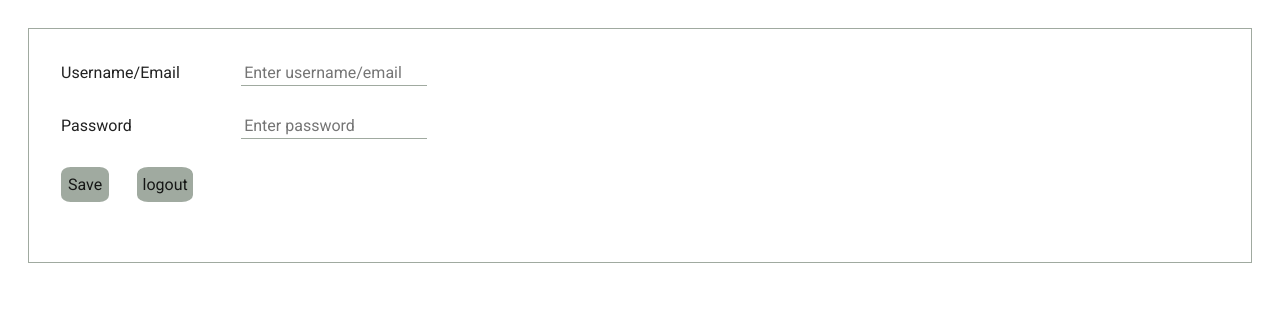
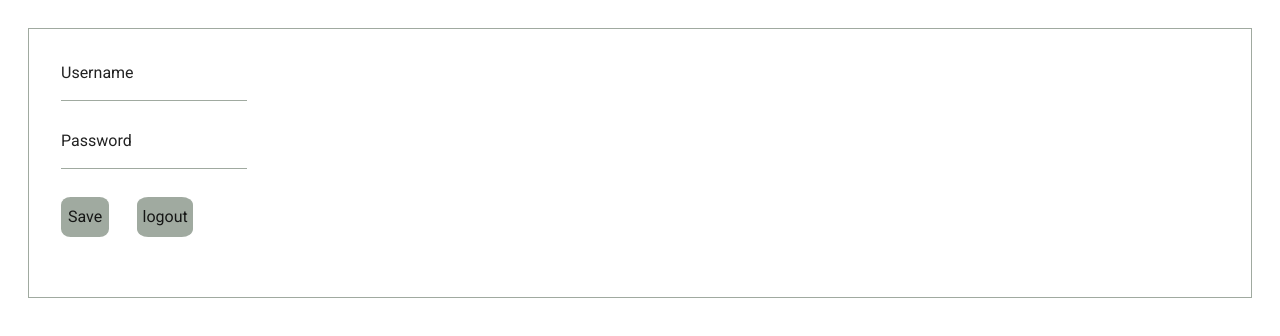
Before and after one commit to temaari/multipurpose-app, a Vue app: page /Login in a window 1280 px wide. Shown: the top 336 px of the page. Built offline with nearby package versions, Linux system fonts and the light colour scheme.

Commit message:
updated inputs to look fancy but still need to make some adjustments

```diff
--- a/src/views/Login.vue
+++ b/src/views/Login.vue
@@ -2,25 +2,13 @@
 	<div class="main">
 		<div class="login">
 			<div class="form">
-				<div class="username">
-					<label for="username">Username/Email</label>
-					<input
-						v-model="username"
-						@keyup.enter="submit()"
-						type="email"
-						name="username"
-						id="username"
-						placeholder="Enter username/email"/>
+				<div class="input">
+					<input v-model="username" @keyup.enter="submit()" type="email" name="username" id="username" placeholder=""/>
+					<label for="username">Username</label>
 				</div>
-				<div class="password">
+				<div class="input">
+					<input v-model="password" @keyup.enter="submit()" type="password" name="password" id="password" placeholder=""/>
 					<label for="password">Password</label>
-					<input
-						v-model="password"
-						@keyup.enter="submit()"
-						type="password"
-						name="password"
-						id="password"
-						placeholder="Enter password"/>
 				</div>
 				<input @click="submit()" class="button" type="button" value="Save"/>
 				<input @click="logout()" class="button" type="button" value="logout"/>
@@ -112,19 +100,33 @@ export default {
 		border: 1px solid rgb(160, 170, 160);
 	}
 
+	.form .input {
+		position: relative;
+		overflow: hidden;
+	}
 	.form label {
+		top: 0;
+		left: 0;
+		position: absolute;
 		display: inline-block;
 		width: 100px;
 		text-align: left;
 		margin: 0 5rem 1.75rem 0;
 	}
 	.form input {
+		position: relative;
 		margin: 0 5rem 1.75rem 0;
 		padding: 0 0 0 0.2rem;
 		outline: none;
 		width: auto;
+		height: 40px;
 		display: inline-block;
 		border-bottom: 0.1rem solid rgb(160, 170, 160);
+	}
+	.form input:focus + label {
+		top: 0;
+		color: black;
+		font-size: 60%;
 	}
 	.form .button {
 		border: 0;
```
